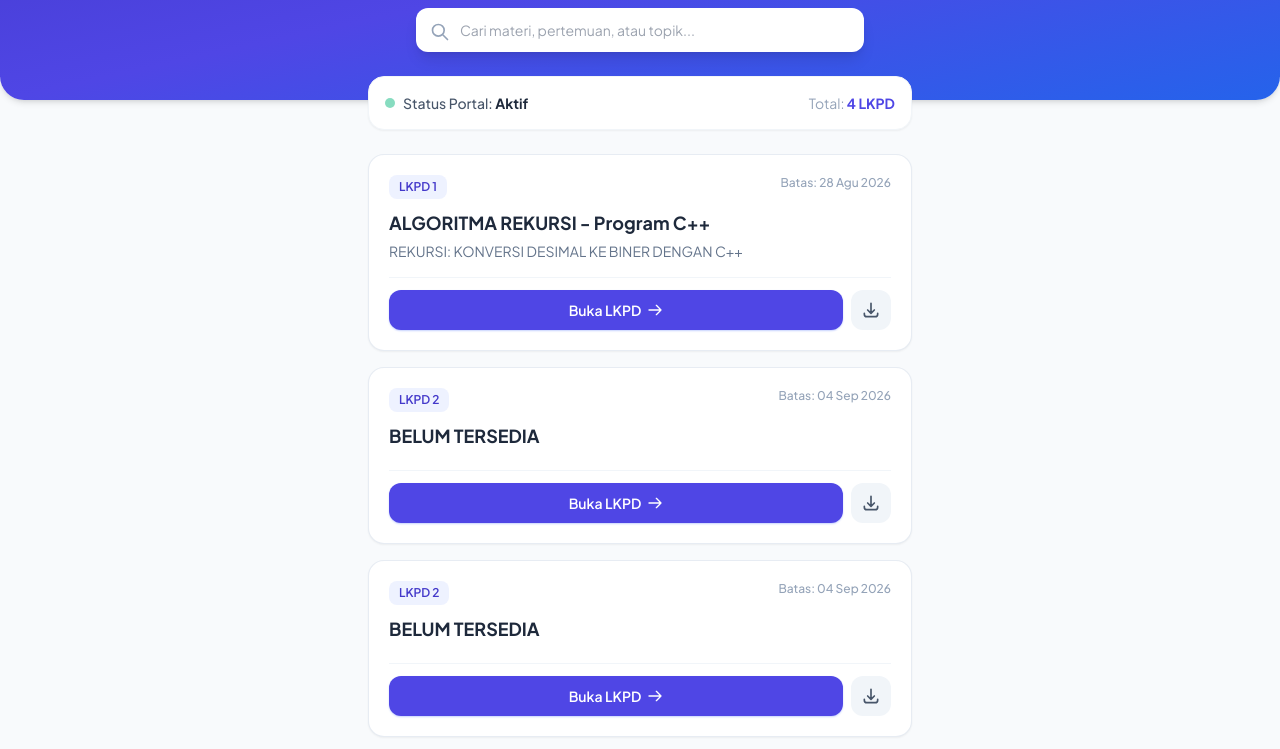
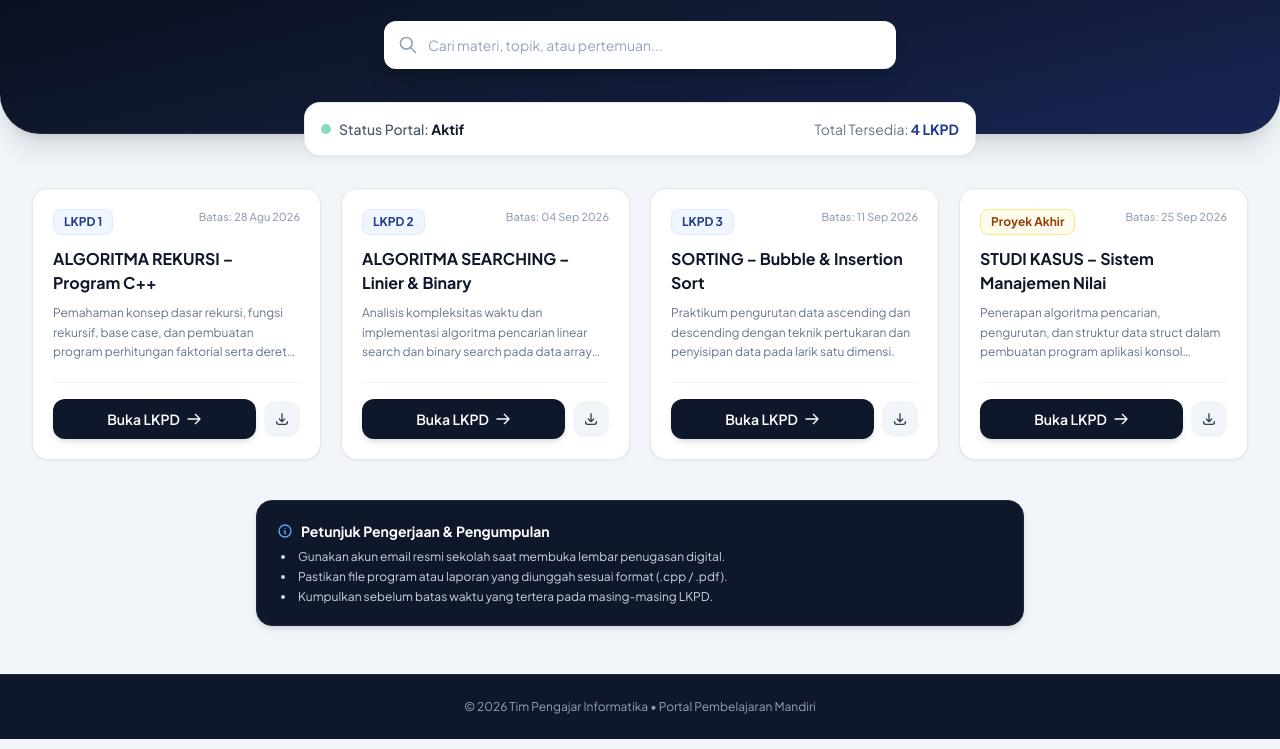
Before and after one commit to gsdiredja/LKPD, a plain HTML site: page index.html in a window 1280 px wide. Shown: the part 178-927 px from the top of the page. Drawn offline with nearby package versions, Linux system fonts and the light colour scheme.

Commit message:
Update index.html

```diff
--- a/index.html
+++ b/index.html
@@ -14,27 +14,29 @@
     }
   </style>
 </head>
-<body class="bg-slate-50 text-slate-800 antialiased min-h-screen flex flex-col">
+<body class="bg-slate-100 text-slate-800 antialiased min-h-screen flex flex-col">
 
-  <!-- Header / Hero Section -->
-  <header class="bg-gradient-to-br from-indigo-700 via-indigo-600 to-blue-600 text-white pt-8 pb-12 px-4 shadow-md rounded-b-3xl">
-    <div class="max-w-xl mx-auto text-center">
-      <span class="inline-block bg-white/20 text-xs font-semibold px-3 py-1 rounded-full uppercase tracking-wider mb-3 backdrop-blur-sm">
+  <!-- Header / Hero Section (Warna Biru Donker / Navy) -->
+  <header class="bg-gradient-to-br from-slate-950 via-slate-900 to-blue-950 text-white pt-10 pb-16 px-4 shadow-xl rounded-b-[2.5rem] border-b border-slate-800">
+    <div class="max-w-4xl mx-auto text-center">
+      <span class="inline-block bg-blue-500/20 text-blue-200 border border-blue-400/30 text-xs font-semibold px-3.5 py-1 rounded-full uppercase tracking-wider mb-3 backdrop-blur-md">
         Tahun Ajaran 2026/2027
       </span>
-      <h1 class="text-2xl sm:text-3xl font-bold tracking-tight">Portal LKPD Interaktif</h1>
-      <p class="text-indigo-100 text-sm sm:text-base mt-2">
+      <h1 class="text-2xl sm:text-3xl lg:text-4xl font-extrabold tracking-tight text-white">
+        Portal LKPD Interaktif
+      </h1>
+      <p class="text-slate-300 text-sm sm:text-base mt-2 max-w-xl mx-auto font-normal">
         Akses Lembar Kerja Peserta Didik, materi praktikum, dan lembar penugasan digital secara terpusat.
       </p>
 
       <!-- Search Box -->
-      <div class="mt-6 relative max-w-md mx-auto">
+      <div class="mt-6 relative max-w-lg mx-auto">
         <input
           type="text"
           id="searchInput"
           onkeyup="filterCards()"
-          placeholder="Cari materi, pertemuan, atau topik..."
-          class="w-full py-3 pl-11 pr-4 rounded-xl text-slate-800 bg-white shadow-lg focus:outline-none focus:ring-2 focus:ring-amber-400 text-sm"
+          placeholder="Cari materi, topik, atau pertemuan..."
+          class="w-full py-3.5 pl-11 pr-4 rounded-xl text-slate-800 bg-white shadow-xl focus:outline-none focus:ring-2 focus:ring-blue-500 text-sm placeholder:text-slate-400"
         />
         <svg class="w-5 h-5 absolute left-3.5 top-3.5 text-slate-400" fill="none" stroke="currentColor" viewBox="0 0 24 24">
           <path stroke-linecap="round" stroke-linejoin="round" stroke-width="2" d="M21 21l-6-6m2-5a7 7 0 11-14 0 7 7 0 1114 0z"/>
@@ -43,41 +45,45 @@
     </div>
   </header>
 
+  <!-- Container Utama -->
+  <main class="flex-1 max-w-7xl mx-auto w-full px-4 sm:px-6 lg:px-8 -mt-8">
+
     <!-- Quick Info Banner -->
-  <main class="flex-1 max-w-xl mx-auto w-full px-4 -mt-6">
-    <div class="bg-white border border-slate-100 rounded-2xl p-4 shadow-sm flex items-center justify-between gap-3 text-xs sm:text-sm">
+    <div class="bg-white border border-slate-200/80 rounded-2xl p-4 shadow-sm flex items-center justify-between gap-3 text-xs sm:text-sm max-w-2xl mx-auto mb-8">
       <div class="flex items-center gap-2">
         <span class="w-2.5 h-2.5 rounded-full bg-emerald-500 animate-pulse"></span>
-        <span class="font-medium text-slate-600">Status Portal: <strong class="text-slate-800">Aktif</strong></span>
+        <span class="font-medium text-slate-600">Status Portal: <strong class="text-slate-900">Aktif</strong></span>
       </div>
-      <span class="text-slate-400">Total: <strong id="totalCount" class="text-indigo-600">4 LKPD</strong></span>
+      <span class="text-slate-500">Total Tersedia: <strong id="totalCount" class="text-blue-900 font-bold">4 LKPD</strong></span>
     </div>
 
-    <!-- Cards Container -->
-    <div id="cardGrid" class="mt-6 space-y-4 mb-8">
+    <!-- Grid Container: 1 Kolom (HP), 3 Kolom (Tablet md:), 4 Kolom (Laptop/Desktop lg:) -->
+    <div id="cardGrid" class="grid grid-cols-1 md:grid-cols-3 lg:grid-cols-4 gap-5 mb-10">
 
-      <!-- Item LKPD 1 -->
-      <div class="lkpd-card bg-white border border-slate-200/80 rounded-2xl p-4 sm:p-5 shadow-sm hover:shadow-md transition-all">
+      <!-- Card LKPD 1 -->
+      <div class="lkpd-card bg-white border border-slate-200 rounded-2xl p-5 shadow-sm hover:shadow-lg transition-all flex flex-col justify-between group hover:-translate-y-1">
+        <div>
           <div class="flex items-start justify-between gap-2">
-          <span class="bg-indigo-50 text-indigo-700 text-xs font-semibold px-2.5 py-1 rounded-lg">
+            <span class="bg-blue-50 text-blue-900 border border-blue-100 text-xs font-bold px-2.5 py-1 rounded-lg">
               LKPD 1
             </span>
-          <span class="text-xs text-slate-400 font-medium">Batas: 28 Agu 2026</span>
+            <span class="text-[11px] text-slate-400 font-medium">Batas: 28 Agu 2026</span>
           </div>
 
-        <h2 class="font-bold text-slate-800 text-base sm:text-lg mt-2.5 title-search">
-          ALGORITMA REKURSI - Program C++
+          <h2 class="font-bold text-slate-900 text-base mt-3 group-hover:text-blue-950 transition-colors title-search">
+            ALGORITMA REKURSI – Program C++
           </h2>
-        <p class="text-xs sm:text-sm text-slate-500 mt-1 line-clamp-2 desc-search">
-          REKURSI: KONVERSI DESIMAL KE BINER DENGAN C++
+          <p class="text-xs text-slate-500 mt-2 line-clamp-3 leading-relaxed desc-search">
+            Pemahaman konsep dasar rekursi, fungsi rekursif, base case, dan pembuatan program perhitungan faktorial serta deret Fibonacci.
           </p>
+        </div>
 
-        <div class="mt-4 pt-3 border-t border-slate-100 flex items-center gap-2">
+        <div class="mt-5 pt-4 border-t border-slate-100 flex items-center gap-2">
           <a
-            href="https://lkpd.kodi.web.id/lkpd_1.html"
+            href="https://forms.gle/sample-link-1"
             target="_blank"
             rel="noopener noreferrer"
-            class="flex-1 text-center bg-indigo-600 hover:bg-indigo-700 active:scale-[0.99] text-white text-sm font-semibold py-2.5 px-4 rounded-xl transition-all shadow-sm shadow-indigo-200 flex items-center justify-center gap-1.5"
+            class="flex-1 text-center bg-slate-900 hover:bg-blue-950 active:scale-[0.98] text-white text-xs sm:text-sm font-semibold py-2.5 px-3 rounded-xl transition shadow-md shadow-slate-900/10 flex items-center justify-center gap-1.5"
           >
             <span>Buka LKPD</span>
             <svg class="w-4 h-4" fill="none" stroke="currentColor" viewBox="0 0 24 24">
@@ -86,38 +92,40 @@
           </a>
           <a
             href="#"
-            title="Download PDF"
-            class="p-2.5 bg-slate-100 hover:bg-slate-200 text-slate-600 rounded-xl transition"
+            title="Download Panduan PDF"
+            class="p-2.5 bg-slate-100 hover:bg-slate-200 text-slate-700 rounded-xl transition"
           >
-            <svg class="w-5 h-5" fill="none" stroke="currentColor" viewBox="0 0 24 24">
+            <svg class="w-4 h-4" fill="none" stroke="currentColor" viewBox="0 0 24 24">
               <path stroke-linecap="round" stroke-linejoin="round" stroke-width="2" d="M4 16v1a3 3 0 003 3h10a3 3 0 003-3v-1m-4-4l-4 4m0 0l-4-4m4 4V4"/>
             </svg>
           </a>
         </div>
       </div>
 
-      <!-- Item LKPD 2 -->
-      <div class="lkpd-card bg-white border border-slate-200/80 rounded-2xl p-4 sm:p-5 shadow-sm hover:shadow-md transition-all">
+      <!-- Card LKPD 2 -->
+      <div class="lkpd-card bg-white border border-slate-200 rounded-2xl p-5 shadow-sm hover:shadow-lg transition-all flex flex-col justify-between group hover:-translate-y-1">
+        <div>
           <div class="flex items-start justify-between gap-2">
-          <span class="bg-indigo-50 text-indigo-700 text-xs font-semibold px-2.5 py-1 rounded-lg">
+            <span class="bg-blue-50 text-blue-900 border border-blue-100 text-xs font-bold px-2.5 py-1 rounded-lg">
               LKPD 2
             </span>
-          <span class="text-xs text-slate-400 font-medium">Batas: 04 Sep 2026</span>
+            <span class="text-[11px] text-slate-400 font-medium">Batas: 04 Sep 2026</span>
           </div>
 
-        <h2 class="font-bold text-slate-800 text-base sm:text-lg mt-2.5 title-search">
-          BELUM TERSEDIA
+          <h2 class="font-bold text-slate-900 text-base mt-3 group-hover:text-blue-950 transition-colors title-search">
+            ALGORITMA SEARCHING – Linier & Binary
           </h2>
-        <p class="text-xs sm:text-sm text-slate-500 mt-1 line-clamp-2 desc-search">
+          <p class="text-xs text-slate-500 mt-2 line-clamp-3 leading-relaxed desc-search">
+            Analisis kompleksitas waktu dan implementasi algoritma pencarian linear search dan binary search pada data array terurut.
+          </p>
+        </div>
 
-        </p>
-
-        <div class="mt-4 pt-3 border-t border-slate-100 flex items-center gap-2">
+        <div class="mt-5 pt-4 border-t border-slate-100 flex items-center gap-2">
           <a
-            href="#
+            href="https://forms.gle/sample-link-2"
             target="_blank"
             rel="noopener noreferrer"
-            class="flex-1 text-center bg-indigo-600 hover:bg-indigo-700 active:scale-[0.99] text-white text-sm font-semibold py-2.5 px-4 rounded-xl transition-all shadow-sm shadow-indigo-200 flex items-center justify-center gap-1.5"
+            class="flex-1 text-center bg-slate-900 hover:bg-blue-950 active:scale-[0.98] text-white text-xs sm:text-sm font-semibold py-2.5 px-3 rounded-xl transition shadow-md shadow-slate-900/10 flex items-center justify-center gap-1.5"
           >
             <span>Buka LKPD</span>
             <svg class="w-4 h-4" fill="none" stroke="currentColor" viewBox="0 0 24 24">
@@ -126,38 +134,40 @@
           </a>
           <a
             href="#"
-            title="Download PDF"
-            class="p-2.5 bg-slate-100 hover:bg-slate-200 text-slate-600 rounded-xl transition"
+            title="Download Panduan PDF"
+            class="p-2.5 bg-slate-100 hover:bg-slate-200 text-slate-700 rounded-xl transition"
           >
-            <svg class="w-5 h-5" fill="none" stroke="currentColor" viewBox="0 0 24 24">
+            <svg class="w-4 h-4" fill="none" stroke="currentColor" viewBox="0 0 24 24">
               <path stroke-linecap="round" stroke-linejoin="round" stroke-width="2" d="M4 16v1a3 3 0 003 3h10a3 3 0 003-3v-1m-4-4l-4 4m0 0l-4-4m4 4V4"/>
             </svg>
           </a>
         </div>
       </div>
 
-       <!-- Item LKPD 2 -->
-      <div class="lkpd-card bg-white border border-slate-200/80 rounded-2xl p-4 sm:p-5 shadow-sm hover:shadow-md transition-all">
+      <!-- Card LKPD 3 -->
+      <div class="lkpd-card bg-white border border-slate-200 rounded-2xl p-5 shadow-sm hover:shadow-lg transition-all flex flex-col justify-between group hover:-translate-y-1">
+        <div>
           <div class="flex items-start justify-between gap-2">
-          <span class="bg-indigo-50 text-indigo-700 text-xs font-semibold px-2.5 py-1 rounded-lg">
-            LKPD 2
+            <span class="bg-blue-50 text-blue-900 border border-blue-100 text-xs font-bold px-2.5 py-1 rounded-lg">
+              LKPD 3
             </span>
-          <span class="text-xs text-slate-400 font-medium">Batas: 04 Sep 2026</span>
+            <span class="text-[11px] text-slate-400 font-medium">Batas: 11 Sep 2026</span>
           </div>
 
-        <h2 class="font-bold text-slate-800 text-base sm:text-lg mt-2.5 title-search">
-          BELUM TERSEDIA
+          <h2 class="font-bold text-slate-900 text-base mt-3 group-hover:text-blue-950 transition-colors title-search">
+            SORTING – Bubble & Insertion Sort
           </h2>
-        <p class="text-xs sm:text-sm text-slate-500 mt-1 line-clamp-2 desc-search">
+          <p class="text-xs text-slate-500 mt-2 line-clamp-3 leading-relaxed desc-search">
+            Praktikum pengurutan data ascending dan descending dengan teknik pertukaran dan penyisipan data pada larik satu dimensi.
+          </p>
+        </div>
 
-        </p>
-
-        <div class="mt-4 pt-3 border-t border-slate-100 flex items-center gap-2">
+        <div class="mt-5 pt-4 border-t border-slate-100 flex items-center gap-2">
           <a
-            href="#
+            href="https://forms.gle/sample-link-3"
             target="_blank"
             rel="noopener noreferrer"
-            class="flex-1 text-center bg-indigo-600 hover:bg-indigo-700 active:scale-[0.99] text-white text-sm font-semibold py-2.5 px-4 rounded-xl transition-all shadow-sm shadow-indigo-200 flex items-center justify-center gap-1.5"
+            class="flex-1 text-center bg-slate-900 hover:bg-blue-950 active:scale-[0.98] text-white text-xs sm:text-sm font-semibold py-2.5 px-3 rounded-xl transition shadow-md shadow-slate-900/10 flex items-center justify-center gap-1.5"
           >
             <span>Buka LKPD</span>
             <svg class="w-4 h-4" fill="none" stroke="currentColor" viewBox="0 0 24 24">
@@ -166,10 +176,52 @@
           </a>
           <a
             href="#"
-            title="Download PDF"
-            class="p-2.5 bg-slate-100 hover:bg-slate-200 text-slate-600 rounded-xl transition"
+            title="Download Panduan PDF"
+            class="p-2.5 bg-slate-100 hover:bg-slate-200 text-slate-700 rounded-xl transition"
           >
-            <svg class="w-5 h-5" fill="none" stroke="currentColor" viewBox="0 0 24 24">
+            <svg class="w-4 h-4" fill="none" stroke="currentColor" viewBox="0 0 24 24">
+              <path stroke-linecap="round" stroke-linejoin="round" stroke-width="2" d="M4 16v1a3 3 0 003 3h10a3 3 0 003-3v-1m-4-4l-4 4m0 0l-4-4m4 4V4"/>
+            </svg>
+          </a>
+        </div>
+      </div>
+
+      <!-- Card LKPD 4 -->
+      <div class="lkpd-card bg-white border border-slate-200 rounded-2xl p-5 shadow-sm hover:shadow-lg transition-all flex flex-col justify-between group hover:-translate-y-1">
+        <div>
+          <div class="flex items-start justify-between gap-2">
+            <span class="bg-amber-50 text-amber-800 border border-amber-200 text-xs font-bold px-2.5 py-1 rounded-lg">
+              Proyek Akhir
+            </span>
+            <span class="text-[11px] text-slate-400 font-medium">Batas: 25 Sep 2026</span>
+          </div>
+
+          <h2 class="font-bold text-slate-900 text-base mt-3 group-hover:text-blue-950 transition-colors title-search">
+            STUDI KASUS – Sistem Manajemen Nilai
+          </h2>
+          <p class="text-xs text-slate-500 mt-2 line-clamp-3 leading-relaxed desc-search">
+            Penerapan algoritma pencarian, pengurutan, dan struktur data struct dalam pembuatan program aplikasi konsol sederhana.
+          </p>
+        </div>
+
+        <div class="mt-5 pt-4 border-t border-slate-100 flex items-center gap-2">
+          <a
+            href="https://forms.gle/sample-link-4"
+            target="_blank"
+            rel="noopener noreferrer"
+            class="flex-1 text-center bg-slate-900 hover:bg-blue-950 active:scale-[0.98] text-white text-xs sm:text-sm font-semibold py-2.5 px-3 rounded-xl transition shadow-md shadow-slate-900/10 flex items-center justify-center gap-1.5"
+          >
+            <span>Buka LKPD</span>
+            <svg class="w-4 h-4" fill="none" stroke="currentColor" viewBox="0 0 24 24">
+              <path stroke-linecap="round" stroke-linejoin="round" stroke-width="2" d="M14 5l7 7m0 0l-7 7m7-7H3"/>
+            </svg>
+          </a>
+          <a
+            href="#"
+            title="Download Panduan PDF"
+            class="p-2.5 bg-slate-100 hover:bg-slate-200 text-slate-700 rounded-xl transition"
+          >
+            <svg class="w-4 h-4" fill="none" stroke="currentColor" viewBox="0 0 24 24">
               <path stroke-linecap="round" stroke-linejoin="round" stroke-width="2" d="M4 16v1a3 3 0 003 3h10a3 3 0 003-3v-1m-4-4l-4 4m0 0l-4-4m4 4V4"/>
             </svg>
           </a>
@@ -178,38 +230,39 @@
 
     </div>
 
-    <!-- Empty State (Saat pencarian tidak ditemukan) -->
-    <div id="noResult" class="hidden text-center py-10">
-      <div class="w-12 h-12 bg-slate-100 rounded-full flex items-center justify-center mx-auto text-slate-400 mb-2">
-        <svg class="w-6 h-6" fill="none" stroke="currentColor" viewBox="0 0 24 24">
+    <!-- Empty State -->
+    <div id="noResult" class="hidden text-center py-12">
+      <div class="w-14 h-14 bg-slate-200 rounded-full flex items-center justify-center mx-auto text-slate-400 mb-3">
+        <svg class="w-7 h-7" fill="none" stroke="currentColor" viewBox="0 0 24 24">
           <path stroke-linecap="round" stroke-linejoin="round" stroke-width="2" d="M9.172 16.172a4 4 0 015.656 0M9 10h.01M15 10h.01M21 12a9 9 0 11-18 0 9 9 0 0118 0z"/>
         </svg>
       </div>
-      <p class="text-sm font-semibold text-slate-700">LKPD tidak ditemukan</p>
-      <p class="text-xs text-slate-400 mt-0.5">Coba gunakan kata kunci pencarian yang lain.</p>
+      <p class="text-base font-semibold text-slate-700">LKPD tidak ditemukan</p>
+      <p class="text-xs text-slate-400 mt-1">Coba gunakan kata kunci pencarian yang lain.</p>
     </div>
 
-    <!-- Petunjuk Singkat -->
-    <div class="bg-indigo-50/60 border border-indigo-100 rounded-2xl p-4 text-xs text-indigo-950 mb-8">
-      <p class="font-bold mb-1 flex items-center gap-1.5 text-indigo-900">
-        <svg class="w-4 h-4 text-indigo-600" fill="none" stroke="currentColor" viewBox="0 0 24 24">
+    <!-- Informasi / Petunjuk -->
+    <div class="max-w-3xl mx-auto bg-slate-900 text-slate-200 rounded-2xl p-5 text-xs shadow-md mb-12 border border-slate-800">
+      <p class="font-bold mb-2 flex items-center gap-2 text-white text-sm">
+        <svg class="w-4 h-4 text-blue-400" fill="none" stroke="currentColor" viewBox="0 0 24 24">
           <path stroke-linecap="round" stroke-linejoin="round" stroke-width="2" d="M13 16h-1v-4h-1m1-4h.01M21 12a9 9 0 11-18 0 9 9 0 0118 0z"/>
         </svg>
-        Petunjuk Pengerjaan
+        Petunjuk Pengerjaan & Pengumpulan
       </p>
-      <ul class="list-disc list-inside space-y-1 text-slate-600 ml-1">
-        <li>Pastikan login menggunakan akun email siswa (@sekolah.sch.id / Google).</li>
-        <li>Kirimkan jawaban sebelum batas waktu yang tercantum pada setiap kartu.</li>
+      <ul class="list-disc list-inside space-y-1 text-slate-300 ml-1">
+        <li>Gunakan akun email resmi sekolah saat membuka lembar penugasan digital.</li>
+        <li>Pastikan file program atau laporan yang diunggah sesuai format (.cpp / .pdf).</li>
+        <li>Kumpulkan sebelum batas waktu yang tertera pada masing-masing LKPD.</li>
       </ul>
     </div>
   </main>
 
   <!-- Footer -->
-  <footer class="bg-white border-t border-slate-200/80 py-4 px-4 text-center text-xs text-slate-400">
-    <p>© 2026 Tim Pengajar • Portal Pembelajaran Mandiri</p>
+  <footer class="bg-slate-900 border-t border-slate-800 py-6 px-4 text-center text-xs text-slate-400 mt-auto">
+    <p>© 2026 Tim Pengajar Informatika • Portal Pembelajaran Mandiri</p>
   </footer>
 
-  <!-- Search Filter Script -->
+  <!-- Live Search Script -->
   <script>
     function filterCards() {
       const input = document.getElementById('searchInput').value.toLowerCase();
@@ -221,10 +274,12 @@
         const desc = card.querySelector('.desc-search').textContent.toLowerCase();
 
         if (title.includes(input) || desc.includes(input)) {
-          card.style.display = 'block';
+          card.classList.remove('hidden');
+          card.classList.add('flex');
           visibleCount++;
         } else {
-          card.style.display = 'none';
+          card.classList.remove('flex');
+          card.classList.add('hidden');
         }
       });
 
```
Lines whose indentation alone changed are shown as unchanged.
